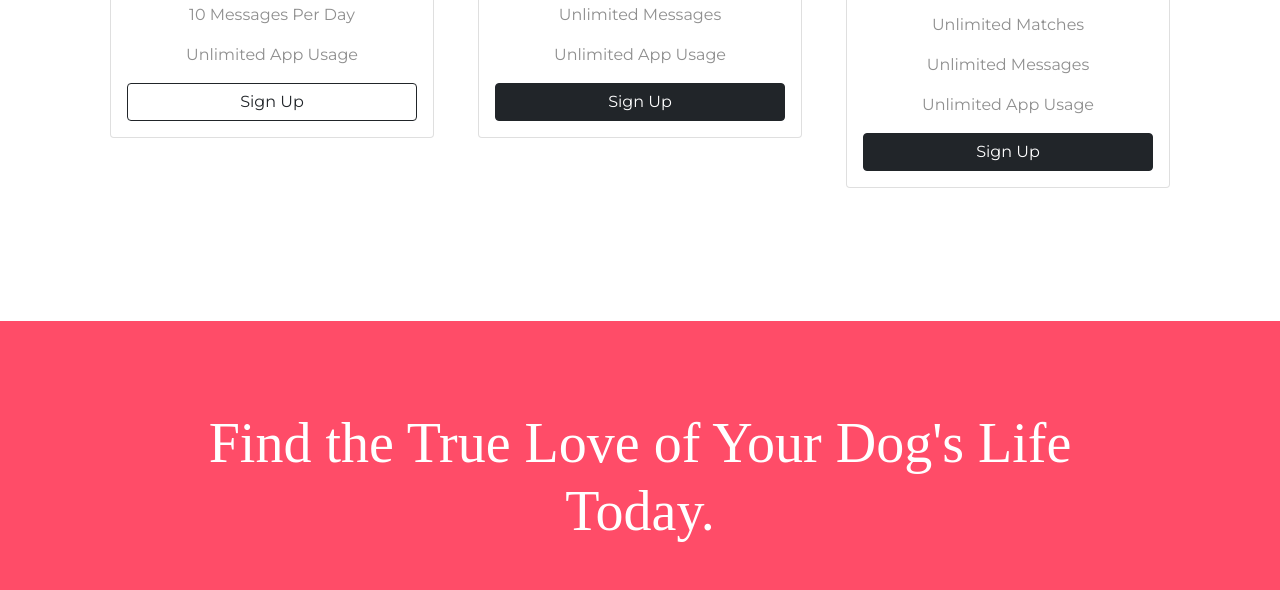
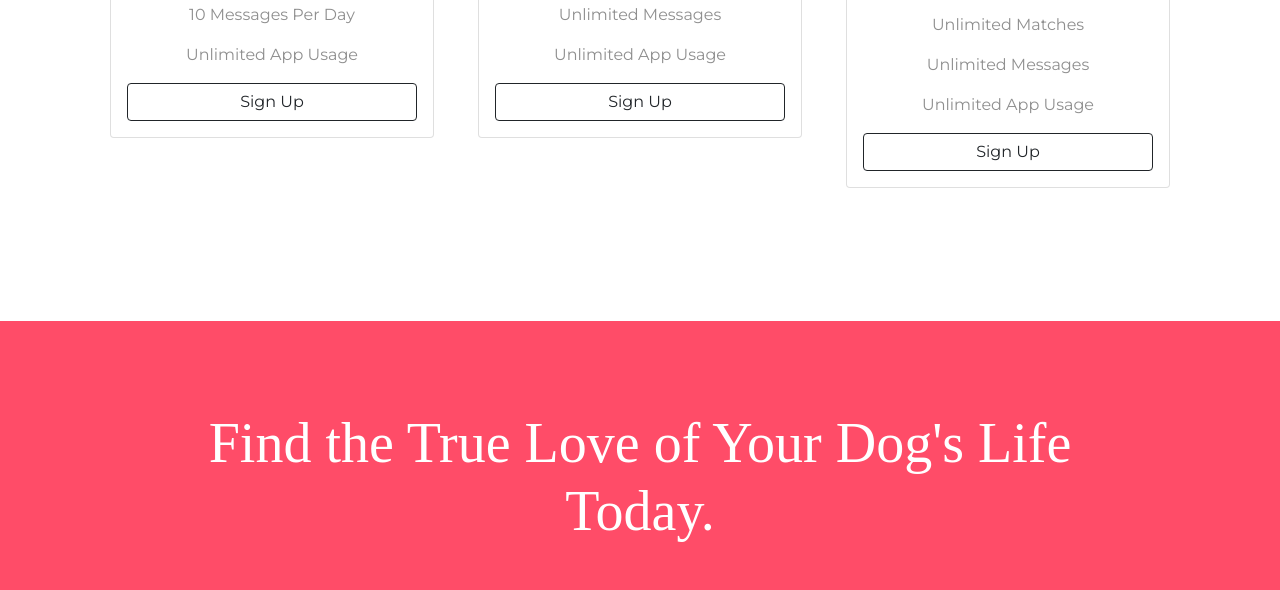
Before and after one commit to AmritaRoy92/tindog, a plain HTML site: page index.html in a window 1280 px wide. Shown: the part 2041-2631 px from the top of the page. Drawn offline with nearby package versions, Linux system fonts and the light colour scheme.

Commit message:
changed button type of pricing section

```diff
--- a/index.html
+++ b/index.html
@@ -167,7 +167,7 @@
       <p>Unlimited Matches</p>
       <p>Unlimited Messages</p>
       <p>Unlimited App Usage</p>
-      <button type="button" class="btn d-grid gap-2 col-12 mx-auto btn-dark">Sign Up</button>
+      <button type="button" class="btn d-grid gap-2 col-12 mx-auto btn-outline-dark">Sign Up</button>
     </div>
   </div>
 
@@ -185,7 +185,7 @@
       <p>Unlimited Matches</p>
       <p>Unlimited Messages</p>
       <p>Unlimited App Usage</p>
-      <button type="button" class="btn d-grid gap-2 col-12 mx-auto btn-block btn-dark">Sign Up</button>
+      <button type="button" class="btn d-grid gap-2 col-12 mx-auto btn-block btn-outline-dark">Sign Up</button>
     </div>
   </div>
 
```
